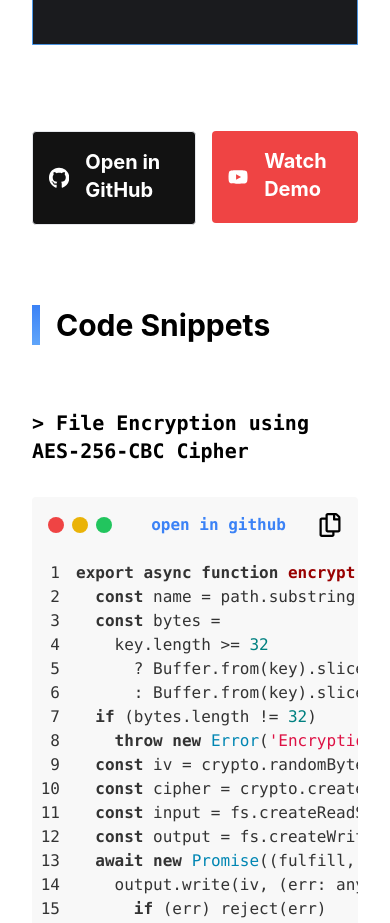
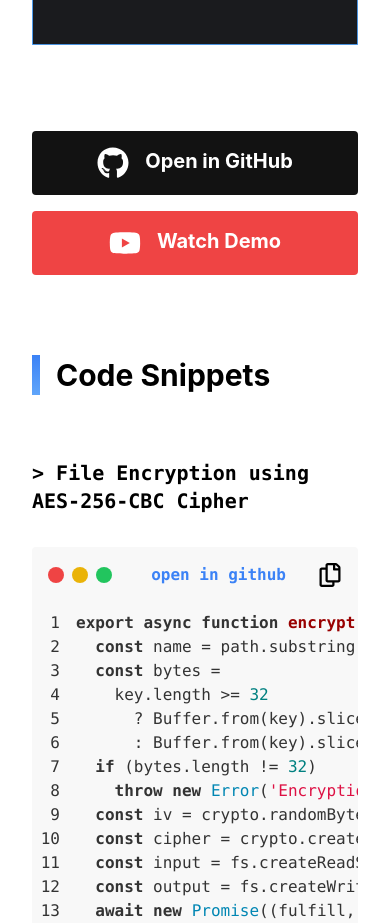
Before and after one commit to pythonicode/anthony, a Next.js app: page /portfolio/discharge in a window 390 px wide. Shown: the part 2080-3003 px from the top of the page. Built offline with nearby package versions, Linux system fonts and the light colour scheme.

Commit message:
Minor UI changes

```diff
--- a/components/interface/index/Card.tsx
+++ b/components/interface/index/Card.tsx
@@ -156,7 +156,7 @@ export default function Card({
           </motion.div>
           <motion.h3
             variants={index == 0 ? textMotion : textMotion2}
-            className="text-xl md:text-2xl font-bold my-4 text-transparent bg-clip-text dark:bg-gradient-to-b dark:from-orange-500 dark:to-yellow-300 bg-gradient-to-b from-gray-900 to-gray-600"
+            className="text-xl md:text-2xl font-bold my-4 text-transparent bg-clip-text dark:bg-gradient-to-b dark:from-orange-500 dark:to-yellow-500 bg-gradient-to-b from-black to-black"
           >
             {title}
           </motion.h3>
--- a/components/interface/index/Portfolio.tsx
+++ b/components/interface/index/Portfolio.tsx
@@ -42,7 +42,7 @@ export function PortfolioItem({
         </motion.div>
         <motion.div
           variants={{ hover: { scale: 1.05 } }}
-          className="relative flex flex-col border p-4 z-10 bg-white dark:bg-dark gap-2 rounded"
+          className="relative flex flex-col border border-gray-200 dark:border-gray-800 p-4 z-10 bg-white dark:bg-dark gap-2 rounded"
         >
           <h3 className="font-bold text-3xl">{title}</h3>
           <div className="flex flex-row items-center gap-2">
--- a/components/interface/index/Welcome.tsx
+++ b/components/interface/index/Welcome.tsx
@@ -54,11 +54,11 @@ export default function Welcome() {
         initial="rest"
         whileHover="hover"
         animate="rest"
-        className="relative w-4/5 p-2 m-2 cursor-pointer"
+        className="relative w-4/5 p-1 m-2 cursor-pointer"
       >
         <motion.div
           variants={borderAnimation}
-          className="absolute z-10 top-0 left-0 bottom-0 right-0 border-8 border-transparent border-b-gray-700 dark:border-b-gray-200 border-t-gray-700 dark:border-t-gray-200 rounded-full w-full h-full rotate-[145deg]"
+          className="absolute z-10 top-0 left-0 bottom-0 right-0 border-8 border-transparent border-b-dark dark:border-b-white border-t-dark dark:border-t-white rounded-full w-full h-full rotate-[145deg]"
         ></motion.div>
         <motion.div variants={imageAnimation} className="relative w-full">
           <Image
--- a/components/typography/Typography.tsx
+++ b/components/typography/Typography.tsx
@@ -10,7 +10,7 @@ export default function Typography({
   gradient?: boolean;
 }) {
   const gradients = gradient
-    ? "text-transparent bg-clip-text dark:bg-gradient-to-b dark:from-orange-400 dark:to-yellow-300 bg-gradient-to-b from-blue-700 to-blue-400 pb-2"
+    ? "text-transparent bg-clip-text dark:bg-gradient-to-b dark:from-orange-400 dark:to-yellow-300 bg-gradient-to-b from-blue-600 to-blue-500 pb-2"
     : "pb-2";
 
   if (variant == "h1")
--- a/pages/portfolio/discharge.tsx
+++ b/pages/portfolio/discharge.tsx
@@ -78,14 +78,14 @@ const Discharge: NextPage = () => {
           />
         </motion.div>
       </div>
-      <div className="flex flex-row gap-4 mb-20 w-full">
+      <div className="flex flex-col md:flex-row gap-4 mb-20 w-full">
         <motion.a
           whileHover={{ scale: 1.02 }}
           whileTap={{ scale: 0.98 }}
           href="https://github.com/pythonicode/discharge"
           className="grow"
         >
-          <div className="flex flex-row p-4 bg-dark rounded gap-4 items-center justify-center border w-full">
+          <div className="flex flex-row p-4 bg-dark dark:bg-gray-800 rounded gap-4 items-center justify-center w-full">
             <FaGithub color="white" size="32px" />
             <h4 className="text-white text-xl font-bold pb-1">
               Open in GitHub
--- a/pages/portfolio/essayswithori.tsx
+++ b/pages/portfolio/essayswithori.tsx
@@ -134,7 +134,7 @@ const EssaysWithOri: NextPage = () => {
           href="https://github.com/pythonicode/essays-with-ori"
           className="grow"
         >
-          <div className="flex flex-row p-4 bg-dark rounded gap-4 items-center justify-center border w-full">
+          <div className="flex flex-row p-4 bg-dark dark:bg-gray-800 rounded gap-4 items-center justify-center w-full">
             <FaGithub color="white" size="32px" />
             <h4 className="text-white text-xl font-bold pb-1">
               Source Code on GitHub
```
